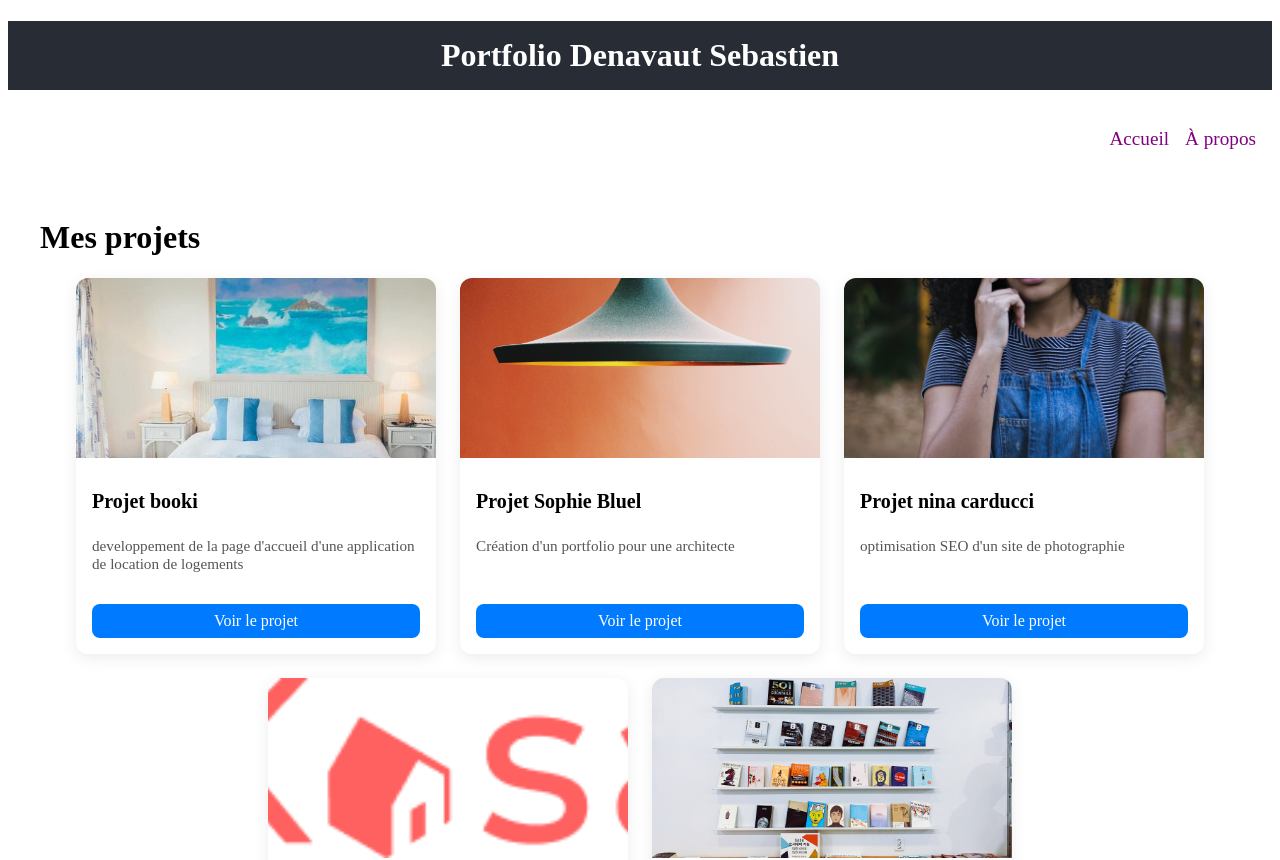
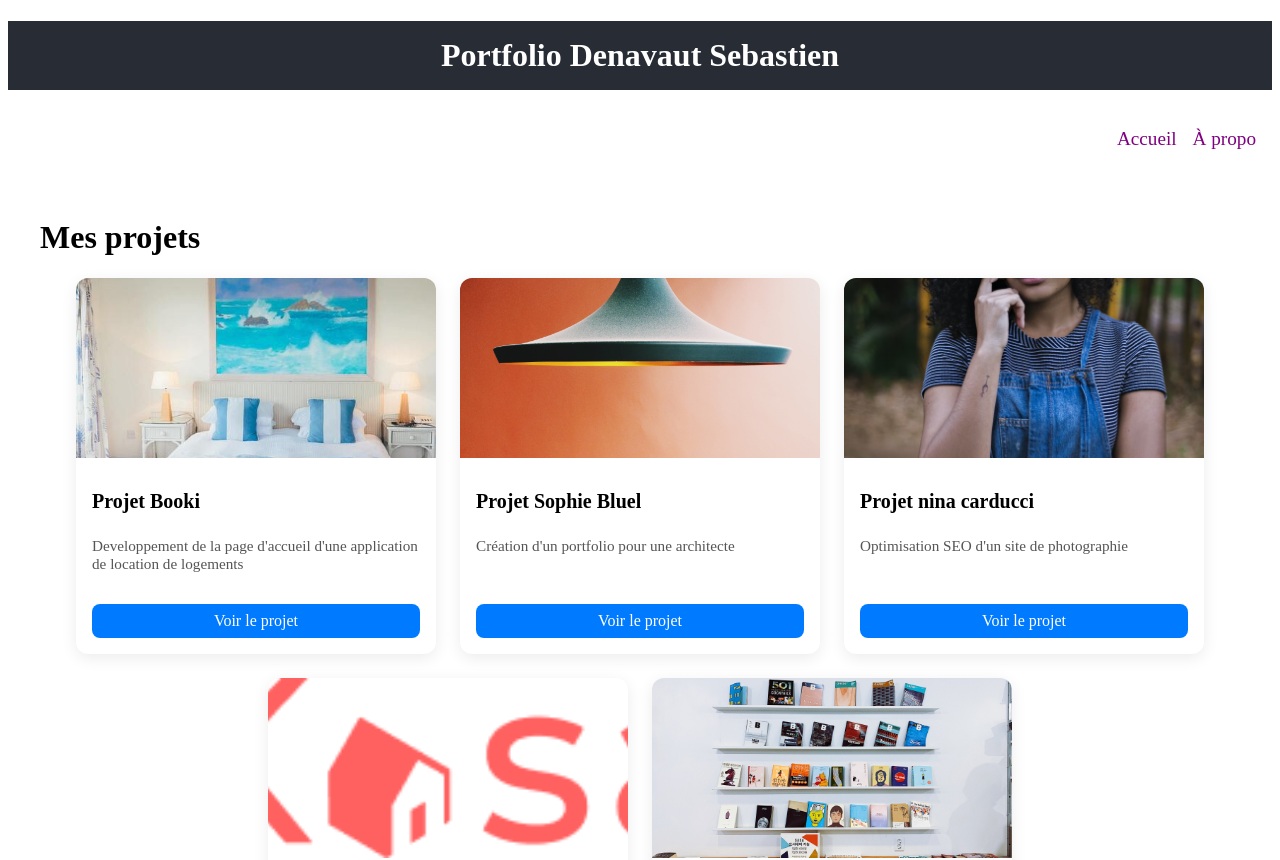
Before and after one commit to chifoumi62/portfolio, a React (Vite) app: page / in a window 1280 px wide. Shown: the top 860 px of the page. Built offline with nearby package versions, Linux system fonts and the light colour scheme.

Commit message:
ortographe +mise en page

```diff
--- a/src/components/headApropos/headApropos.css
+++ b/src/components/headApropos/headApropos.css
@@ -1,9 +1,13 @@
+
+
 .head-apropos__line {
     display: flex;
     align-items: center;
     justify-content: space-between;
     gap: 50px;
     padding: 20px;
+    background-image: url("public/assets/fond_sous_marin.jpg");
+    border-radius: 20px;
     @media (max-width: 768px) {
         flex-direction: column;
         align-items: center;
--- a/src/components/headApropos/headApropos.jsx
+++ b/src/components/headApropos/headApropos.jsx
@@ -11,14 +11,14 @@ function HeadApropos() {
           alt="Image de sebastien"
         />
         <p className="head-apropos__description">
-          Je m'appelle Sébastien, j'ai 50 ans et je me suis passionné assez
+          Je m'appelle Sébastien; J'ai 50 ans et je me suis passionné assez
           récemment pour le développement web. Après une carrière dans le
           secteur médical, j'ai décidé de me reconvertir dans ce domaine en
           2025. J'ai suivi une formation intensive qui m'a permis d'acquérir des
           compétences solides en HTML, CSS, JavaScript, React et Node.js. Je
           suis enthousiaste à l'idée de créer des applications web dynamiques et
-          réactives, ainsi que de continué à me former sur d'autres technologie
-          du web et conforté mes connaissances actuelles. vous voulez en savoir
+          réactives, ainsi que de continer à me former sur d'autres technologies
+          du web et conforter mes connaissances actuelles. Vous voulez en savoir
           plus sur moi, alors cliquez sur le bouton ci-dessous.
         </p>
       </div>
--- a/src/components/header/header.jsx
+++ b/src/components/header/header.jsx
@@ -7,7 +7,7 @@ function Header() {
       <h1>Portfolio Denavaut Sebastien</h1>
       <nav>
         <Link to="/">Accueil</Link>
-        <Link to="/apropos">À propos</Link>
+        <Link to="/apropos">À propo</Link>
       </nav>
     </header>
   );
--- a/src/components/projet/projet.jsx
+++ b/src/components/projet/projet.jsx
@@ -3,9 +3,9 @@ import "./projet.css";
 const projet = [
   {
     id: 1,
-    title: "Projet booki",
+    title: "Projet Booki",
     description:
-      "developpement de la page d'accueil d'une application de location de logements",
+      "Developpement de la page d'accueil d'une application de location de logements",
     image: "/assets/booki.jpg",
     link: "https://github.com/chifoumi62/projet_booki/tree/main",
   },
@@ -19,7 +19,7 @@ const projet = [
   {
     id: 3,
     title: "Projet nina carducci",
-    description: "optimisation SEO d'un site de photographie",
+    description: "Optimisation SEO d'un site de photographie",
     image: "/assets/nina.png",
     link: "https://github.com/chifoumi62/Nina-Carducci-Dev",
   },
--- a/src/pages/apropos.jsx
+++ b/src/pages/apropos.jsx
@@ -8,35 +8,35 @@ function Apropos() {
     id: 1,
     titre: "Etat civil",
     description:
-      "Je m'appelle Denavaut Sebactien,je suis né le 24/12/1973 à NOYON(60), mon adresse actuelle est situé au  32 place du général de gaulle 62780 Cucq, je suis divorcé et j'ai 1 enfant;je suis titulaire du permis B et je possède un véhicule.",
+      "Je m'appelle Denavaut Sebactien. Je suis né le 24/12/1973 à NOYON(60). Mon adresse actuelle est située au 32 place du général de gaulle 62780 Cucq. Je suis divorcé et j'ai 1 enfant. Je suis titulaire du permis B et je possède un véhicule.",
   };
 
   const items2 = {
     id: 2,
     titre: "Parcours professionnel",
     description:
-      "J'ai commencé ma carrière professionnelle en tant qu'ambulancier dans les hauts de France, puis j'ai évolué vers le métier de chauffeur de taxi que j'ai exercé a mon compte pendant 10 ans avant de revenir à mon métier d'origine. En 2024, j'ai décidé de me reconvertir dans le développement web et j'ai suivi plusieurs cours sur openclassroom avant de décider de me lancer dans une formation diplomante de developpeur web auprès de cet organisme. .",
+      "J'ai commencé ma carrière professionnelle en tant qu'ambulancier dans les hauts de France, puis j'ai évolué vers le métier de chauffeur de taxi que j'ai exercé a mon compte pendant 10 ans avant de revenir à mon métier d'origine. En 2024, j'ai décidé de me reconvertir dans le développement web et j'ai suivi plusieurs cours sur openclassroom avant de décider de me lancer dans une formation diplomante de developpeur web auprès de cet organisme.",
   };
 
   const items3 = {
     id: 3,
     titre: "Formation",
     description:
-      "En 1992, j'ai obtenu un baccalauréat serie C puis j'ai préparer un DEUG MIAS (mathématique, informatique appliqués aux sciences) de 1992 à 1995 avant de m'orienté vers une formation d'ambulancier et d'obtenir un CCA (certificat de capacité d'ambulancier) en 1996. en 2007,j'ai obtenu ma capacité de taxi et en 2025 j'ai décidé de me reconvertir dans le développement web et j'ai obtenu un diplôme de développeur web.",
+      "En 1992, j'ai obtenu un baccalauréat serie C puis j'ai préparé un DEUG MIAS (mathématique, informatique appliquées aux sciences). De 1992 à 1995 avant de m'orienter vers une formation d'ambulancier et d'obtenir un CCA (certificat de capacité d'ambulancier) en 1996. en 2007,j'ai obtenu ma capacité de taxi et en 2025 j'ai décidé de me reconvertir dans le développement web et j'ai obtenu un diplôme de développeur web.",
   };
 
   const items4 = {
     id: 4,
     titre: "Compétences en informatique",
     description:
-      "la formation que j'ai suivi m'a permis d'acquérir des compétences en HTML, CSS, JavaScript, React, Node.js et Express. J'ai également appris à utiliser des outils de gestion de version comme Git et GitHub, ainsi que des bases de données comme MongoDB. Je suis capable de créer des applications web dynamiques et réactives.",
+      "La formation que j'ai suivie m'a permis d'acquérir des compétences en HTML, CSS, JavaScript, React, Node.js et Express. J'ai également appris à utiliser des outils de gestion de version comme Git et GitHub, ainsi que des bases de données comme MongoDB. Je suis capable de créer des applications web dynamiques et réactives.",
   };
 
   const items5 = {
     id: 5,
     titre: "Loisirs",
     description:
-      "Je suis passionné de plongée sous-marine et pour ce faire je voyage régulièrement sur le contour méditéranéen (Grèce, Turquie, Tunisie,Espagne); J'espère un jour pouvoir élargir mon horizon et partir plonger dans d'autres mers à travers le monde.",
+      "Je suis passionné de plongée sous-marine et pour ce faire je voyage régulièrement sur le contour méditéranéen (Grèce, Turquie, Tunisie,Espagne); J'espère un jour pouvoir élargir mon horizon et partir explorer d'autres mers à travers le monde.",
   };
 
   const [isOpen, setIsOpen] = useState(false);
```
Also changed, not shown: 1 other file (tests, documents, lock files or other folders).
